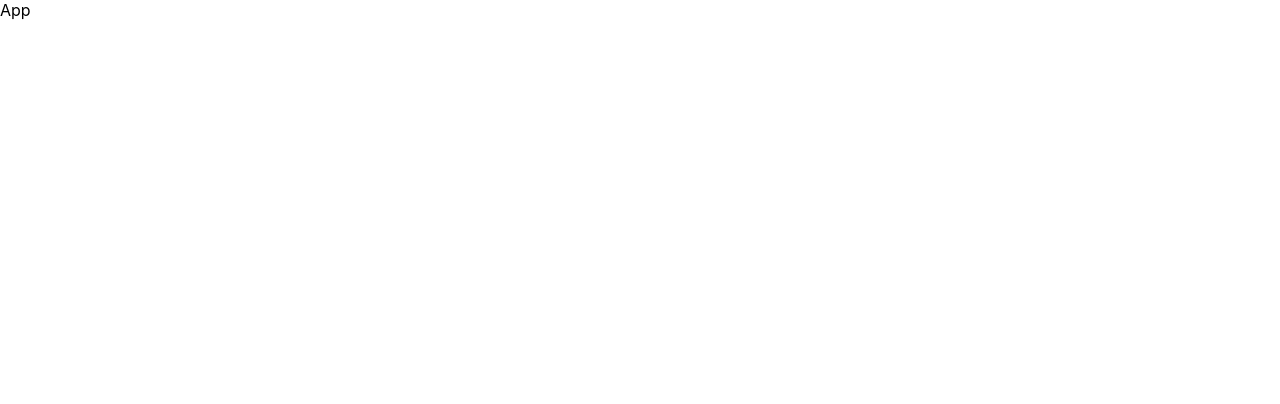
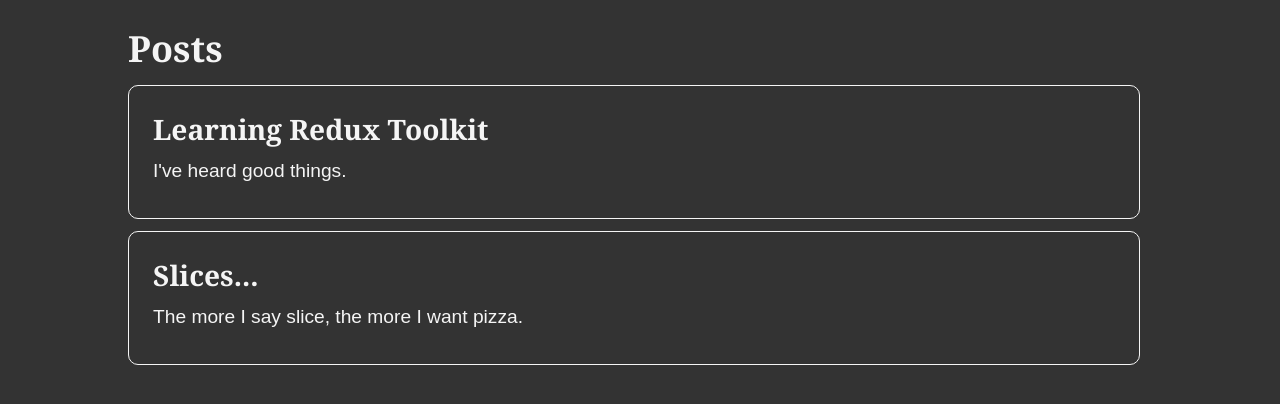
Before and after one commit to MohammedAhmed49/redux-rtk-basics-playground, a React (Create React App) app: page / in a window 1280 px wide. Shown: the top 404 px of the page. Built offline with nearby package versions, Linux system fonts and the light colour scheme.

Commit message:
Created posts selector and changed styling.

```diff
--- a/src/App.js
+++ b/src/App.js
@@ -1,7 +1,9 @@
+import PostsList from "./features/posts/PostsList";
+
 function App() {
   return (
     <div className="App">
-      App
+      <PostsList />
     </div>
   );
 }
--- a/src/features/posts/PostsList.jsx
+++ b/src/features/posts/PostsList.jsx
@@ -1,4 +1,5 @@
 import { useSelector } from "react-redux";
+import { selectAllPosts } from "./postsSlice";
 
 const PostsList = () => {
   const posts = useSelector(selectAllPosts);
--- a/src/features/posts/postsSlice.js
+++ b/src/features/posts/postsSlice.js
@@ -36,6 +36,8 @@
   reducers: {},
 });
 
+export const selectAllPosts = (state) => state.posts;
+
 export const postsActions = postsSlice.actions;
 
 export default postsSlice.reducer;
--- a/src/index.css
+++ b/src/index.css
@@ -1,13 +1,69 @@
-body {
+* {
   margin: 0;
-  font-family: -apple-system, BlinkMacSystemFont, 'Segoe UI', 'Roboto', 'Oxygen',
-    'Ubuntu', 'Cantarell', 'Fira Sans', 'Droid Sans', 'Helvetica Neue',
-    sans-serif;
-  -webkit-font-smoothing: antialiased;
-  -moz-osx-font-smoothing: grayscale;
+  padding: 0;
+  box-sizing: border-box;
 }
 
-code {
-  font-family: source-code-pro, Menlo, Monaco, Consolas, 'Courier New',
-    monospace;
+html {
+  font-family: Cambria, Cochin, Georgia, Times, "Times New Roman", serif;
+  background: #333;
+  color: whitesmoke;
 }
+
+body {
+  min-height: 100vh;
+  font-size: 1.5rem;
+  padding: 0 10% 10%;
+}
+
+input,
+textarea,
+button,
+select {
+  font: inherit;
+  margin-bottom: 1em;
+}
+
+main {
+  max-width: 500px;
+  margin: auto;
+}
+
+section {
+  margin-top: 1em;
+}
+
+article {
+  margin: 0.5em 0.5em 0.5em 0;
+  border: 1px solid whitesmoke;
+  border-radius: 10px;
+  padding: 1em;
+}
+
+h1 {
+  font-size: 3.5rem;
+}
+
+p {
+  font-family: Arial, Helvetica, sans-serif;
+  line-height: 1.4;
+  font-size: 1.2rem;
+  margin: 0.5em 0;
+}
+
+form {
+  display: flex;
+  flex-direction: column;
+}
+
+.postCredit {
+  font-size: 1rem;
+}
+
+.reactionButton {
+  margin: 0 0.25em 0 0;
+  background: transparent;
+  border: none;
+  color: whitesmoke;
+  font-size: 1rem;
+}
```
